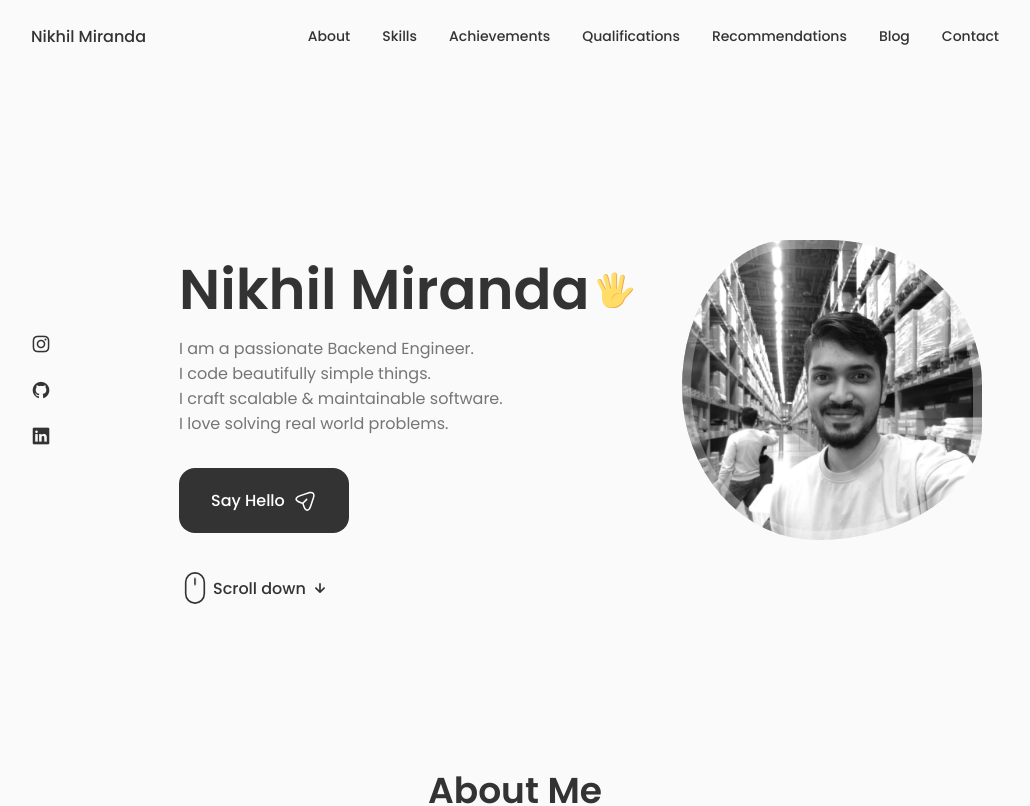
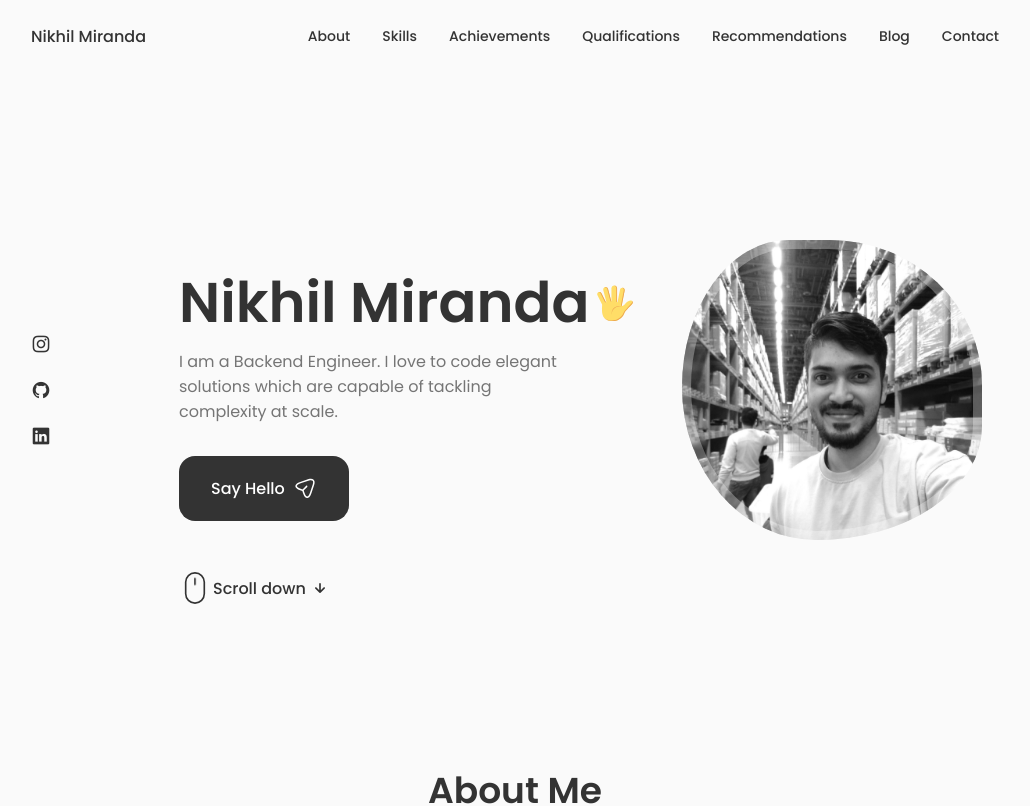
Before and after one commit to nikhil-miranda/tiny-turtle, a React (Create React App) app: page / in a window 1280 px wide. Shown: the top 806 px of the page, without its empty margins (125-1155 px from the left). Built offline with nearby package versions, Linux system fonts and the light colour scheme.

Commit message:
feat: changed main description

```diff
--- a/src/App.css
+++ b/src/App.css
@@ -156,10 +156,14 @@ img {
   padding: 1.25rem 2rem;
   border-radius: 1rem;
   font-weight: var(--font-medium);
+  box-shadow: 0 0rem 0rem rgba(0, 0, 0, 0.15);
+  transition: all 0.3s ease-in-out;
 }
 
 .button:hover {
   background-color: var(--title-color-dark);
+  box-shadow: 0 1rem 1.5rem rgba(0, 0, 0, 0.15);
+  transition: all 0.3s ease-in-out;
 }
 
 .button__icon {
--- a/src/components/home/Data.jsx
+++ b/src/components/home/Data.jsx
@@ -57,10 +57,7 @@ const Data = () => {
 
             {/* <h3 className="home__subtitle">Backend Engineer</h3> */}
             <p className="home__description">
-                I am a passionate Backend Engineer. <br />
-                I code beautifully simple things. <br />
-                I craft scalable & maintainable software. <br />
-                I love solving real world problems. <br />
+                I am a Backend Engineer. I love to code elegant solutions which are capable of tackling complexity at scale.
             </p>
 
             <a href="#contact" className="button button--flex">
```
